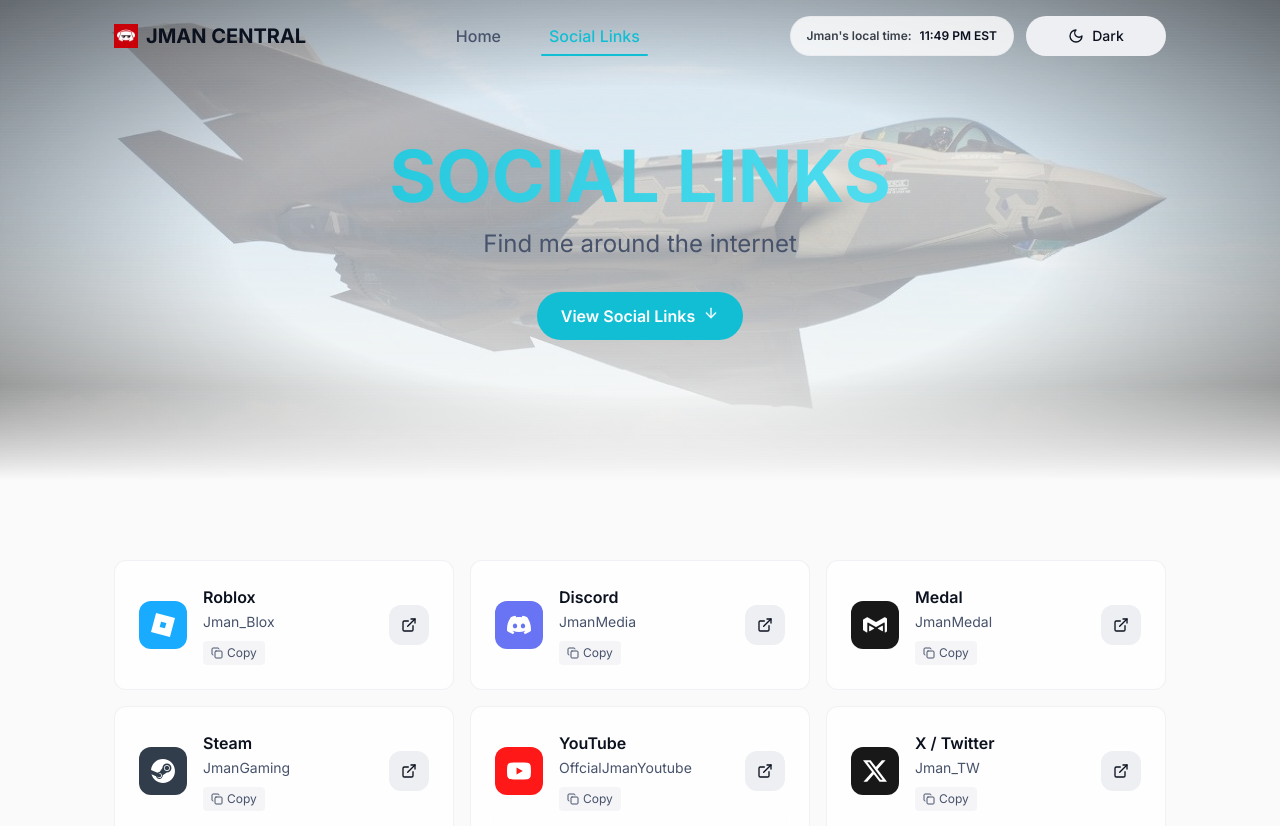
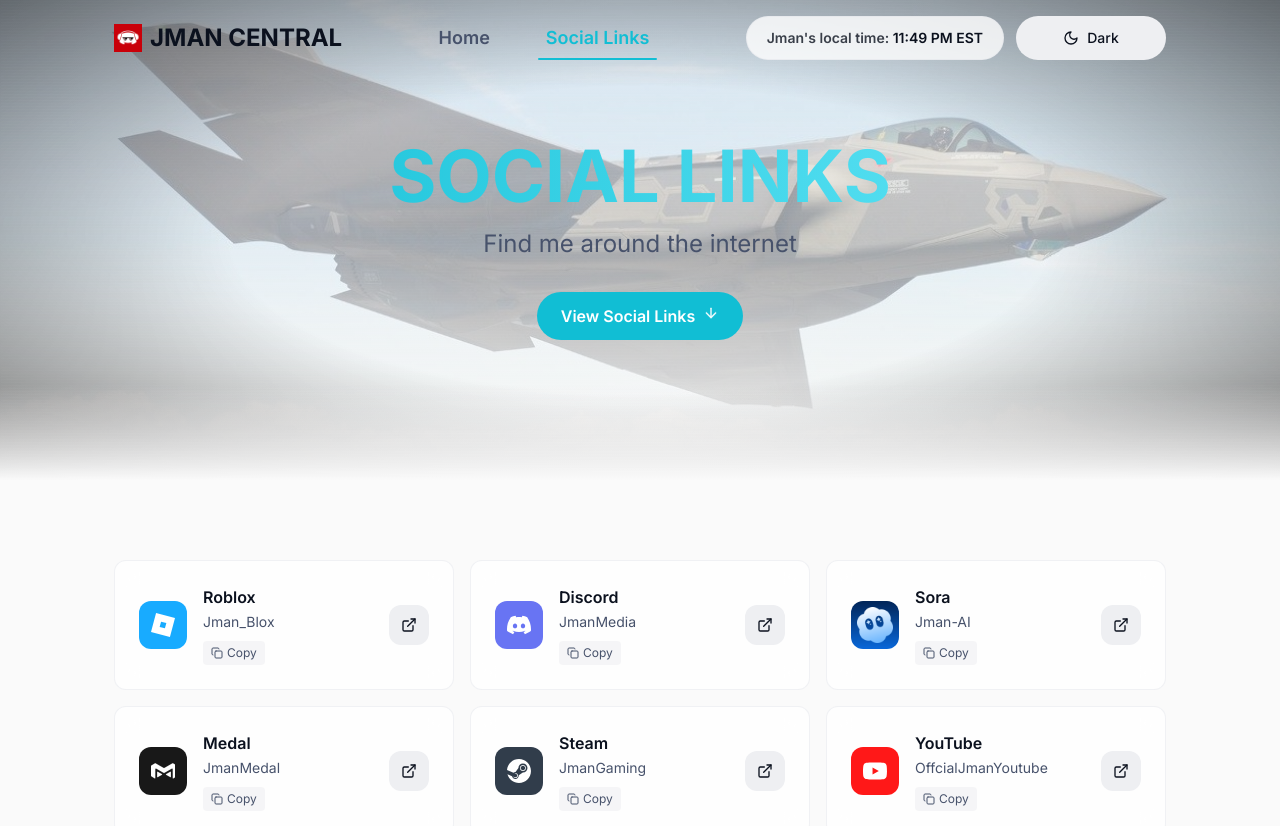
Before and after one commit to Jman-Github/jmancentral, a React (Vite) app: page /social in a window 1280 px wide. Shown: the top 826 px of the page. Built offline with nearby package versions, Linux system fonts and the light colour scheme; the HTML template or start-up script is replaced by a standard one.

Commit message:
feat: improve alignment of top bar & add new social media

```diff
--- a/src/components/Navbar.tsx
+++ b/src/components/Navbar.tsx
@@ -76,24 +76,26 @@
           : "bg-transparent py-4"
       )}
     >
-      <nav className="container flex items-center justify-between">
+      <nav className="container flex items-center justify-between gap-4 xl:grid xl:grid-cols-[auto_1fr_auto] xl:items-center">
         {/* Logo */}
+        <div className="flex items-center xl:justify-self-start">
           <Link
             to="/"
-          className="flex items-center gap-2 text-xl font-bold text-foreground hover:text-primary transition-colors"
+            className="flex items-center gap-2 text-xl md:text-2xl font-bold text-foreground hover:text-primary transition-colors"
           >
             <img
               src={brandmarkSrc}
               alt=""
-            className="h-6 w-6"
+              className="h-7 w-7"
               aria-hidden="true"
               decoding="async"
             />
             <span>{siteConfig.name}</span>
           </Link>
+        </div>
 
         {/* Desktop Navigation */}
-        <div className="hidden md:flex items-center gap-8">
+        <div className="hidden md:flex items-center gap-10 md:flex-1 md:justify-center xl:flex-none xl:justify-self-center">
           {navLinks.map((link) => (
             <Link
               key={link.path}
@@ -104,7 +106,7 @@
                 }
               }}
               className={cn(
-                "relative font-medium transition-colors hover:text-primary focus:outline-none focus-visible:ring-2 focus-visible:ring-primary focus-visible:ring-offset-2 focus-visible:ring-offset-background rounded px-2 py-1",
+                "relative font-semibold text-lg whitespace-nowrap transition-colors hover:text-primary focus:outline-none focus-visible:ring-2 focus-visible:ring-primary focus-visible:ring-offset-2 focus-visible:ring-offset-background rounded px-2 py-1",
                 location.pathname === link.path
                   ? "text-primary"
                   : "text-muted-foreground"
@@ -119,15 +121,16 @@
         </div>
 
         {/* Right-side controls */}
-        <div className="hidden md:flex items-center gap-3">
-          <div className="inline-flex items-center gap-2 px-4 py-2 rounded-full glass text-xs font-semibold text-foreground/90 min-w-[220px] justify-center h-10">
-            <span className="text-foreground/80">Jman's local time:</span>
-            <span className="text-foreground">{localTime}</span>
+        <div className="hidden xl:flex items-center gap-3 flex-nowrap xl:justify-self-end">
+          <div className="inline-flex items-center flex-nowrap px-5 py-2.5 rounded-full glass text-sm font-semibold text-foreground/90 w-max justify-center h-11 whitespace-nowrap shrink-0">
+            <span className="text-foreground/80 whitespace-nowrap">
+              Jman's local&nbsp;time:&nbsp;<span className="text-foreground">{localTime}</span>
+            </span>
           </div>
           <button
             type="button"
             onClick={() => setTheme(theme === "dark" ? "light" : "dark")}
-            className="inline-flex items-center gap-2 px-4 py-2 rounded-full bg-secondary text-secondary-foreground hover:bg-primary hover:text-primary-foreground transition-colors focus:outline-none focus-visible:ring-2 focus-visible:ring-primary focus-visible:ring-offset-2 focus-visible:ring-offset-background min-w-[140px] justify-center h-10"
+            className="inline-flex items-center gap-2 px-5 py-2.5 rounded-full bg-secondary text-secondary-foreground hover:bg-primary hover:text-primary-foreground transition-colors focus:outline-none focus-visible:ring-2 focus-visible:ring-primary focus-visible:ring-offset-2 focus-visible:ring-offset-background min-w-[150px] justify-center h-11 text-sm font-semibold whitespace-nowrap shrink-0"
             aria-label="Toggle color theme"
             title="Toggle color theme"
           >
@@ -152,15 +155,16 @@
       </nav>
 
       {/* Mobile top bar extras */}
-      <div className="md:hidden container mt-2 flex items-center justify-between gap-3 px-4">
-        <div className="inline-flex items-center gap-2 px-4 py-2 rounded-full glass text-xs font-semibold text-foreground/90 min-w-[220px] justify-center h-10">
-          <span className="text-foreground/80">Jman's local time:</span>
-          <span className="text-foreground">{localTime}</span>
+      <div className="md:flex xl:hidden container mt-2 flex items-center justify-between gap-3 px-4">
+        <div className="inline-flex items-center px-4 py-2 rounded-full glass text-sm font-semibold text-foreground/90 min-w-max justify-center h-11 whitespace-nowrap shrink-0">
+          <span className="text-foreground/80 whitespace-nowrap">
+            Jman's local&nbsp;time:&nbsp;<span className="text-foreground">{localTime}</span>
+          </span>
         </div>
         <button
           type="button"
           onClick={() => setTheme(theme === "dark" ? "light" : "dark")}
-          className="inline-flex items-center gap-2 px-4 py-2 rounded-full bg-secondary text-secondary-foreground hover:bg-primary hover:text-primary-foreground transition-colors focus:outline-none focus-visible:ring-2 focus-visible:ring-primary focus-visible:ring-offset-2 focus-visible:ring-offset-background min-w-[140px] justify-center h-10"
+          className="inline-flex items-center gap-2 px-4 py-2 rounded-full bg-secondary text-secondary-foreground hover:bg-primary hover:text-primary-foreground transition-colors focus:outline-none focus-visible:ring-2 focus-visible:ring-primary focus-visible:ring-offset-2 focus-visible:ring-offset-background min-w-[150px] justify-center h-11 text-sm font-semibold"
           aria-label="Toggle color theme"
           title="Toggle color theme"
         >
--- a/src/components/SocialCard.tsx
+++ b/src/components/SocialCard.tsx
@@ -19,6 +19,7 @@
 import type { SocialLink } from "@/config/siteData";
 import { cn } from "@/lib/utils";
 import medalIconUrl from "@/assets/icons/medal.png";
+import soraIconUrl from "@/assets/icons/sora.png";
 
 type IconProps = { className?: string; style?: React.CSSProperties };
 type IconComponent = React.ComponentType<IconProps>;
@@ -43,13 +44,40 @@
   );
 }
 
+function SoraIcon({ className, style }: IconProps) {
+  const [errored, setErrored] = useState(false);
+
+  if (errored) {
+    return <ExternalLink className={cn("h-6 w-6", className)} style={style} />;
+  }
+
+  return (
+    <img
+      src={soraIconUrl}
+      alt=""
+      className={cn("h-6 w-6", className)}
+      style={style}
+      loading="lazy"
+      decoding="async"
+      onError={() => setErrored(true)}
+    />
+  );
+}
+
 const iconMap: Record<
   string,
-  { Icon: IconComponent; color?: string; backgroundColor?: string }
+  {
+    Icon: IconComponent;
+    color?: string;
+    backgroundColor?: string;
+    className?: string;
+    full?: boolean;
+  }
 > = {
   roblox: { Icon: SiRoblox, color: "#ffffff", backgroundColor: "#00A2FF" },
   discord: { Icon: SiDiscord, color: "#ffffff", backgroundColor: "#5865F2" },
   medal: { Icon: MedalIcon, backgroundColor: "#000000" },
+  sora: { Icon: SoraIcon, className: "h-full w-full object-cover", full: true },
   steam: { Icon: SiSteam, color: "#ffffff", backgroundColor: "#1b2838" },
   youtube: { Icon: SiYoutube, color: "#ffffff", backgroundColor: "#FF0000" },
   x: { Icon: SiX, color: "#ffffff", backgroundColor: "#000000" },
@@ -73,6 +101,7 @@
   const iconEntry = iconMap[social.icon];
   const Icon = iconEntry?.Icon ?? ExternalLink;
   const iconStyle = iconEntry?.color ? { color: iconEntry.color } : undefined;
+  const iconClassName = iconEntry?.className ?? "h-6 w-6";
   const iconContainerStyle = iconEntry?.backgroundColor
     ? { backgroundColor: iconEntry.backgroundColor }
     : undefined;
@@ -132,13 +161,15 @@
         <div
           className={cn(
             "flex-shrink-0 w-12 h-12 rounded-lg flex items-center justify-center transition-colors",
-            iconEntry?.backgroundColor
-              ? "opacity-90 group-hover:opacity-100"
-              : "bg-primary/10 group-hover:bg-primary/20"
+            iconEntry?.full
+              ? "overflow-hidden bg-transparent"
+              : iconEntry?.backgroundColor
+                ? "opacity-90 group-hover:opacity-100"
+                : "bg-primary/10 group-hover:bg-primary/20"
           )}
           style={iconContainerStyle}
         >
-          <Icon className="h-6 w-6" style={iconStyle} />
+          <Icon className={iconClassName} style={iconStyle} />
         </div>
 
         {/* Info */}
--- a/src/config/siteData.ts
+++ b/src/config/siteData.ts
@@ -78,6 +78,7 @@
 export const socialLinks: SocialLink[] = [
   { id: "roblox", platform: "Roblox", username: "Jman_Blox", url: "https://www.roblox.com/users/539566549/profile", icon: "roblox" },
   { id: "discord", platform: "Discord", username: "JmanMedia", url: "https://discordapp.com/users/608814881302511616", icon: "discord" },
+  { id: "sora", platform: "Sora", username: "Jman-AI", url: "https://sora.chatgpt.com/profile/jman-ai", icon: "sora" },
   { id: "medal", platform: "Medal", username: "JmanMedal", url: "https://medal.tv/u/JmanMedal?invite=ur-MSxoVXAsMTg4Mzc2NjA4LA", icon: "medal" },
   { id: "steam", platform: "Steam", username: "JmanGaming", url: "https://steamcommunity.com/profiles/76561199007938519/", icon: "steam" },
   { id: "youtube", platform: "YouTube", username: "OffcialJmanYoutube", url: "https://www.youtube.com/channel/UCB4b-b-eiFoPyhs45tPqGZw", icon: "youtube" },
--- a/src/pages/SocialLinks.tsx
+++ b/src/pages/SocialLinks.tsx
@@ -27,11 +27,16 @@
       <section id="social-links" className="py-20">
         <div className="container">
           <div className="grid grid-cols-1 sm:grid-cols-2 lg:grid-cols-3 gap-4">
-            {socialLinks.map((social, index) => (
-              <div key={social.id}>
+            {socialLinks.map((social, index) => {
+              const isCenteredLast =
+                socialLinks.length % 3 === 1 &&
+                index === socialLinks.length - 1;
+              return (
+              <div key={social.id} className={isCenteredLast ? "lg:col-start-2" : undefined}>
                 <SocialCard social={social} index={index} />
               </div>
-            ))}
+              );
+            })}
           </div>
         </div>
       </section>
```
Also changed, not shown: src/assets/icons/sora.png (added). Lines whose indentation alone changed are shown as unchanged.
